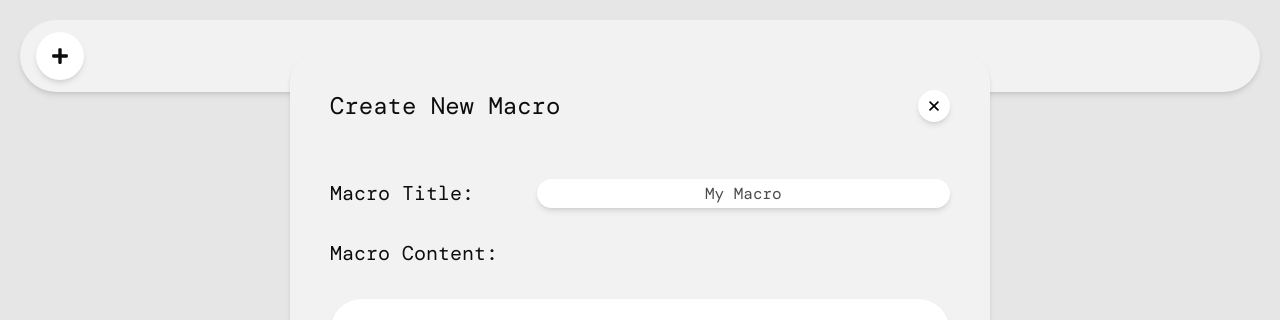
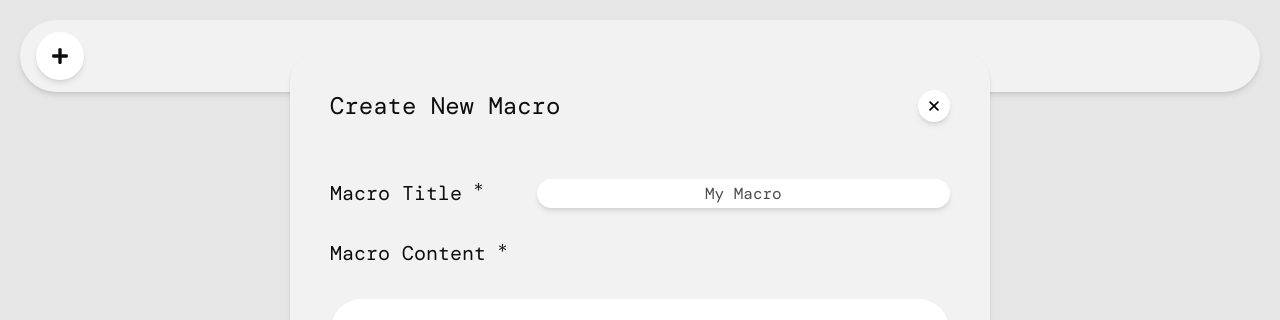
Before and after one commit to mini-macros/mini-macros, a React app in the folder frontend/: page / in a window 1280 px wide. Both pictures are taken after a click on the button "Create Macro". Shown: the top 320 px of the page. Built offline with nearby package versions, Linux system fonts and the light colour scheme; the HTML template or start-up script is replaced by a standard one; a web font is replaced by a local one.

Commit message:
write test for CreateMacroModal
first basic test to ensure config is correct for testing. will write
component tests and E2E tests as I go.

```diff
--- a/frontend/package.json
+++ b/frontend/package.json
@@ -8,7 +8,7 @@
     "build": "tsc -b && vite build",
     "lint": "eslint .",
     "preview": "vite preview",
-    "test": "vitest",
+    "test": "vitest run",
     "coverage": "vitest run --coverage"
   },
   "dependencies": {
--- a/frontend/src/App.tsx
+++ b/frontend/src/App.tsx
@@ -39,6 +39,7 @@ function App() {
         onSave={onCreateMacroSave}
         isOpen={createMacroModalVisiblity}
       />
+      <section></section>
     </div>
   );
 }
--- a/frontend/src/components/CreateMacroModal.tsx
+++ b/frontend/src/components/CreateMacroModal.tsx
@@ -26,6 +26,7 @@ interface CreateMacroModalProps {
 function CreateMacroModal({ onClose, onSave, isOpen }: CreateMacroModalProps) {
   if (!isOpen) return null;
 
+  // TODO: make the sups red when required not input on save
   return (
     <div className={modalStyles}>
       <h2 className={headingStyles}>Create New Macro</h2>
@@ -37,7 +38,7 @@ function CreateMacroModal({ onClose, onSave, isOpen }: CreateMacroModalProps) {
       />
       <br />
       <label htmlFor="macro-title" className={titleLabelStyles}>
-        Macro Title:
+        Macro Title <sup>*</sup>
       </label>
       <input
         className={inputStyles}
@@ -46,7 +47,9 @@ function CreateMacroModal({ onClose, onSave, isOpen }: CreateMacroModalProps) {
         maxLength={64}
         placeholder="My Macro"
       />
-      <label className={contentLabelStyles}>Macro Content:</label>
+      <label className={contentLabelStyles}>
+        Macro Content <sup>*</sup>
+      </label>
       <MacroContentEditor styles={macroContentEditorStyles} />
       <TextButton
         styles={saveBtnStyles}
--- a/frontend/vite.config.ts
+++ b/frontend/vite.config.ts
@@ -10,5 +10,7 @@ export default defineConfig({
   test: {
     environment: "jsdom",
     globals: true,
+    include: ["./**/*.test.{tsx, ts}"],
+    exclude: ["**/node_modules/**", "**/.git/**"],
   },
 });
```
Also changed, not shown: 2 other files (tests, documents, lock files or other folders).
